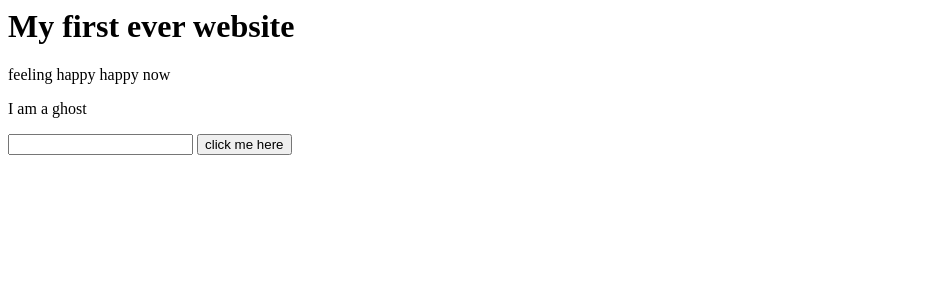
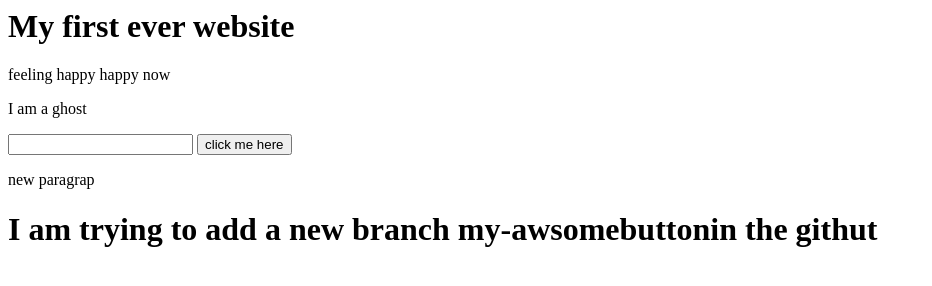
Before and after one commit to ovismash/new-website, a plain HTML site: page index.html in a window 1280 px wide. Shown: the whole page, without its empty margins (0-932 px from the left). Drawn offline with Linux system fonts and the light colour scheme.

Commit message:
added new code in my-awsome-button

```diff
--- a/index.html
+++ b/index.html
@@ -5,3 +5,5 @@
 
 
 <button>click me here</button>
+<p>new paragrap</p>
+<h1>I am trying to add a new branch <b>my-awsomebutton</b>in the githut</h1>
```
